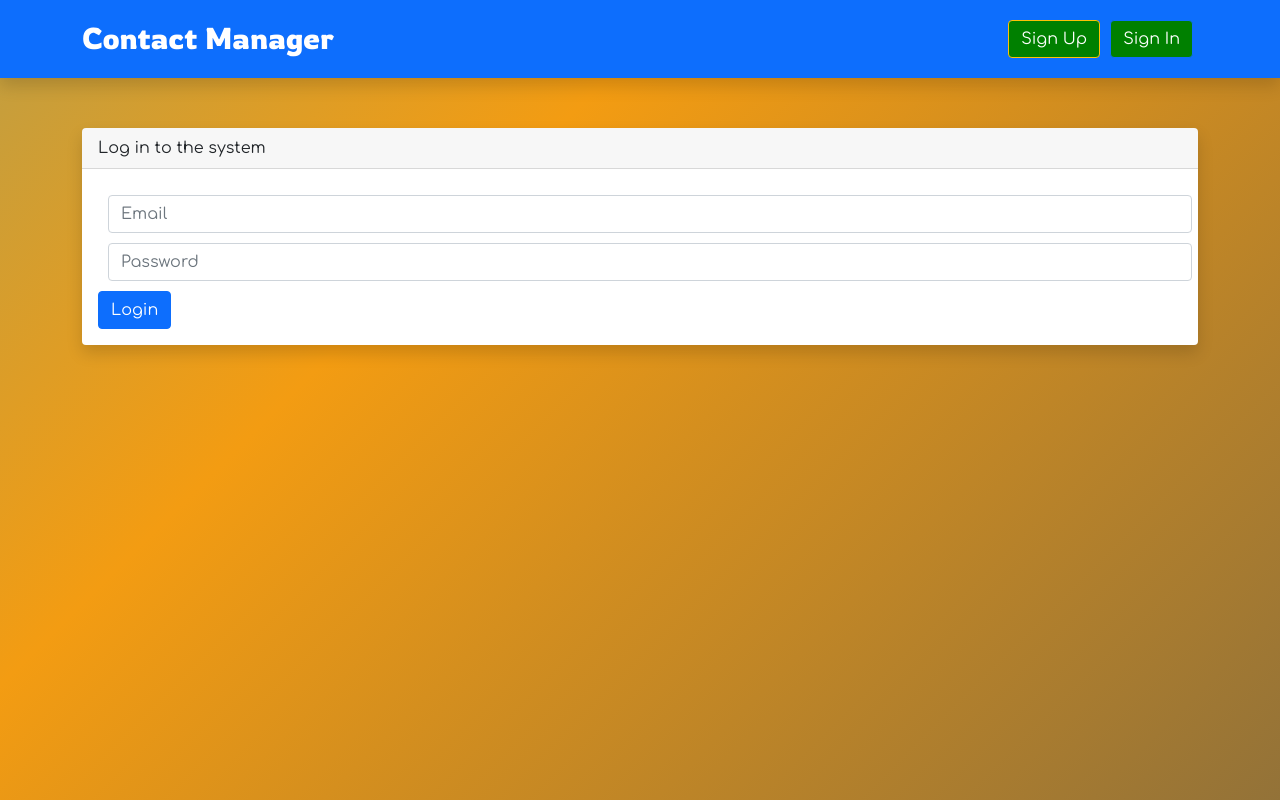
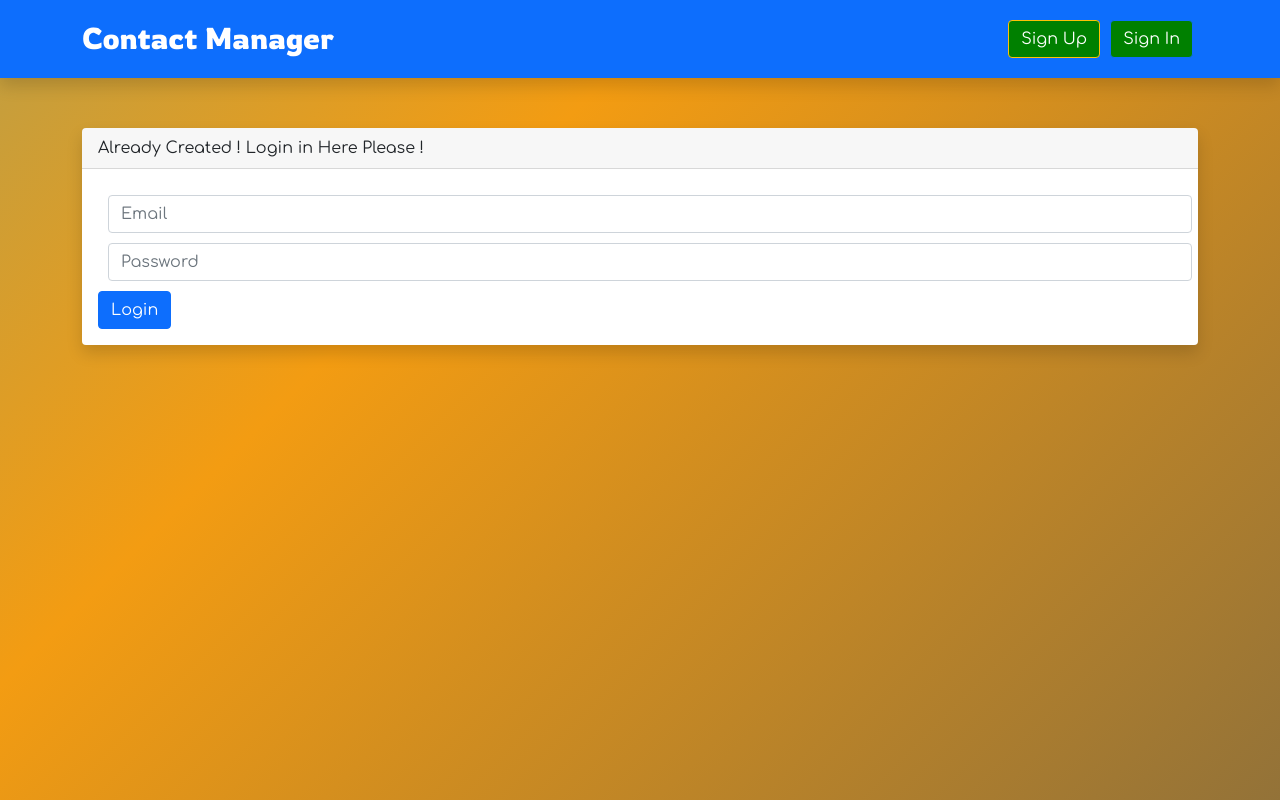
Before and after one commit to meashishpokhrel/contact-manager, a React (Create React App) app in the folder client/: page /signin in a window 1280 px wide. Built offline with nearby package versions, Linux system fonts and the light colour scheme; a web font is replaced by a local one.

Commit message:
Auth Form Component Separation

```diff
--- a/client/src/component/auth-form/authForm.js
+++ b/client/src/component/auth-form/authForm.js
@@ -1,26 +1,63 @@
 import React from "react";
 import Input from "../Form-Input/Input";
 
-const AuthForm = (props) => {
+// const AuthForm = (props) => {
+//   return (
+//     <div className="card border-0 shadow">
+//       <div className="card-header">{props.header}</div>
+//       <div className="card-body">
+//         <form onSubmit={(e) => loginUser(e)}>
+//           <Input
+//             placeholder="Email"
+//             value={email}
+//             onChange={(e) => setEmail(e.target.value)}
+//           />
+//           <Input
+//             type="Password"
+//             placeholder="Password"
+//             value={password}
+//             onChange={(e) => setPassword(e.target.value)}
+//           />
+
+//           <button className="btn btn-primary" type="submit">
+//             Login
+//           </button>
+//         </form>
+//       </div>
+//     </div>
+//   );
+// };
+
+const AuthForm = ({
+  handleSubmit,
+  formData,
+  setFormData,
+  header,
+  buttonName = "login",
+}) => {
+  const handleChange = (e, keyName) => {
+    let newFormData = { ...formData };
+    newFormData[keyName].value = e.target.value;
+    setFormData(newFormData);
+  };
+
   return (
     <div className="card border-0 shadow">
-      <div className="card-header">{props.header}</div>
+      <div className="card-header">{header}</div>
       <div className="card-body">
-        <form onSubmit={(e) => loginUser(e)}>
-          <Input
-            placeholder="Email"
-            value={email}
-            onChange={(e) => setEmail(e.target.value)}
-          />
-          <Input
-            type="Password"
-            placeholder="Password"
-            value={password}
-            onChange={(e) => setPassword(e.target.value)}
-          />
+        <form onSubmit={(e) => handleSubmit(e)}>
+          {Object.keys(formData).map((c, index) => (
+            <Input
+              key={index}
+              placeholder={formData[c].placeholder}
+              type={formData[c].type}
+              value={formData[c].value}
+              onChange={(e) => handleChange(e, c)}
+            />
+          ))}
 
           <button className="btn btn-primary" type="submit">
-            Login
+            {buttonName}
           </button>
         </form>
       </div>
--- a/client/src/component/contact-form/contactForm.js
+++ b/client/src/component/contact-form/contactForm.js
@@ -1,7 +1,7 @@
 import React from "react";
 import Input from "../Form-Input/Input";
 
-const ContactForm = () => {
+const ContactForm = ({}) => {
   return (
     <div className="card border-0 shadow">
       <div className="card-header">Add new Contact</div>
--- a/client/src/pages/EditContacts/EditContact.js
+++ b/client/src/pages/EditContacts/EditContact.js
@@ -22,12 +22,25 @@ const Editcontact = () => {
   const [address, setAddress] = useState("");
   const [photo, setPhoto] = useState("");
 
+  const [formData, setFormData] = useState({
+    name: { value: "", placeholder: "Name", type: "text" },
+    email: { value: "", placeholder: "Email", type: "email" },
+    phone: { value: "", placeholder: "Phone", type: "text" },
+    address: { value: "", placeholder: "Password", type: "text" },
+  });
+
   const state = useEffect(() => {
     if (contact) {
-      setName(contact.name);
-      setEmail(contact.email);
-      setPhone(contact.phone);
-      setAddress(contact.address);
+      let newForm = { ...formData };
+      newForm.name.value = contact.name;
+      newForm.email.value = contact.email;
+      newForm.phone.value = contact.phone;
+      newForm.address.value = contact.address;
+      setFormData(newForm);
+      // setName(contact.name);
+      // setEmail(contact.email);
+      // setPhone(contact.phone);
+      // setAddress(contact.address);
     }
   }, [contact]);
 
--- a/client/src/pages/Login/Login.js
+++ b/client/src/pages/Login/Login.js
@@ -4,16 +4,24 @@ import { useNavigate } from "react-router-dom";
 
 import { signIn } from "../../redux/actions/auth.action";
 import Input from "../../component/Form-Input/Input";
+import AuthForm from "../../component/auth-form/authForm";
 
 const Login = () => {
-  const [email, setEmail] = useState("");
-  const [password, setPassword] = useState("");
+  // const [email, setEmail] = useState("");
+  // const [password, setPassword] = useState("");
   const dispatch = useDispatch();
   const navigate = useNavigate();
   const auth = useSelector((state) => state.auth);
 
+  const [formData, setFormData] = useState({
+    email: { value: "", placeholder: "Email", type: "email" },
+    password: { value: "", placeholder: "Password", type: "password" },
+  });
+
   const loginUser = (e) => {
     e.preventDefault();
+    let email = formData.email.value;
+    let password = formData.password.value;
     dispatch(
       signIn(email, password, () => {
         navigate("/contact");
@@ -22,28 +30,37 @@ const Login = () => {
   };
 
   return (
-    <div className="card border-0 shadow">
-      <div className="card-header">Log in to the system</div>
-      <div className="card-body">
-        <form onSubmit={(e) => loginUser(e)}>
-          <Input
-            placeholder="Email"
-            value={email}
-            onChange={(e) => setEmail(e.target.value)}
-          />
-          <Input
-            type="Password"
-            placeholder="Password"
-            value={password}
-            onChange={(e) => setPassword(e.target.value)}
-          />
+    // <div className="card border-0 shadow">
+    //   <div className="card-header">Log in to the system</div>
+    //   <div className="card-body">
+    //     <form onSubmit={(e) => loginUser(e)}>
+    //       <Input
+    //         placeholder="Email"
+    //         value={email}
+    //         onChange={(e) => setEmail(e.target.value)}
+    //       />
+    //       <Input
+    //         type="Password"
+    //         placeholder="Password"
+    //         value={password}
+    //         onChange={(e) => setPassword(e.target.value)}
+    //       />
 
-          <button className="btn btn-primary" type="submit">
-            Login
-          </button>
-        </form>
-      </div>
-    </div>
+    //       <button className="btn btn-primary" type="submit">
+    //         Login
+    //       </button>
+    //     </form>
+    //   </div>
+    // </div>
+    <>
+      <AuthForm
+        handleSubmit={loginUser}
+        formData={formData}
+        setFormData={setFormData}
+        header={"Already Created ! Login in Here Please !"}
+        buttonName={"Login"}
+      />
+    </>
   );
 };
 
--- a/client/src/pages/Register/Register.js
+++ b/client/src/pages/Register/Register.js
@@ -3,23 +3,31 @@ import { useDispatch, useSelector } from "react-redux";
 import { addUser } from "../../redux/actions/auth.action";
 import { useNavigate } from "react-router-dom";
 import Input from "../../component/Form-Input/Input";
+import AuthForm from "../../component/auth-form/authForm";
 
 function Register() {
   const dispatch = useDispatch();
   const navigate = useNavigate();
   const auth = useSelector((state) => state.auth);
-  const [name, setName] = useState("");
-  const [email, setEmail] = useState("");
-  const [password, setPassowrd] = useState("");
-  const [confirmPassword, setConfirmPassword] = useState("");
+  // const [name, setName] = useState("");
+  // const [email, setEmail] = useState("");
+  // const [password, setPassowrd] = useState("");
+  // const [confirmPassword, setConfirmPassword] = useState("");
+  const [formData, setFormData] = useState({
+    name: { value: "", placeholder: "Name", type: "text" },
+    email: { value: "", placeholder: "Email", type: "email" },
+    password: { value: "", placeholder: "Password", type: "password" },
+  });
 
   const createUser = (e) => {
     e.preventDefault();
+    console.log("hitted");
     const newUser = {
-      name,
-      email,
-      password,
+      name: formData.name.value,
+      email: formData.email.value,
+      password: formData.password.value,
     };
+    console.log(newUser);
     dispatch(
       addUser(newUser, () => {
         navigate("/contact");
@@ -28,32 +36,42 @@ function Register() {
   };
 
   return (
-    <div className="card border-0 shadow">
-      <div className="card-header">New User ? Register Please !</div>
-      <div className="card-body">
-        <form onSubmit={(e) => createUser(e)}>
-          <Input
-            placeholder="Name"
-            value={name}
-            onChange={(e) => setName(e.target.value)}
-          />
-          <Input
-            placeholder="Email"
-            value={email}
-            onChange={(e) => setEmail(e.target.value)}
-          />
-          <Input
-            type="Password"
-            placeholder="Password"
-            value={password}
-            onChange={(e) => setPassowrd(e.target.value)}
-          />
-          <button className="btn btn-primary" type="submit">
-            Register
-          </button>
-        </form>
-      </div>
-    </div>
+    // <div className="card border-0 shadow">
+    //   <div className="card-header">New User ? Register Please !</div>
+    //   <div className="card-body">
+    //     <form onSubmit={(e) => createUser(e)}>
+    //       <Input
+    //         placeholder="Name"
+    //         value={name}
+    //         onChange={(e) => setName(e.target.value)}
+    //       />
+    //       <Input
+    //         placeholder="Email"
+    //         value={email}
+    //         onChange={(e) => setEmail(e.target.value)}
+    //       />
+    //       <Input
+    //         type="Password"
+    //         placeholder="Password"
+    //         value={password}
+    //         onChange={(e) => setPassowrd(e.target.value)}
+    //       />
+    //       <button className="btn btn-primary" type="submit">
+    //         Register
+    //       </button>
+    //     </form>
+    //   </div>
+    // </div>
+
+    <>
+      <AuthForm
+        handleSubmit={createUser}
+        formData={formData}
+        setFormData={setFormData}
+        header={"New User ? Register Please !"}
+        buttonName={"Register"}
+      />
+    </>
   );
 }
 
```
